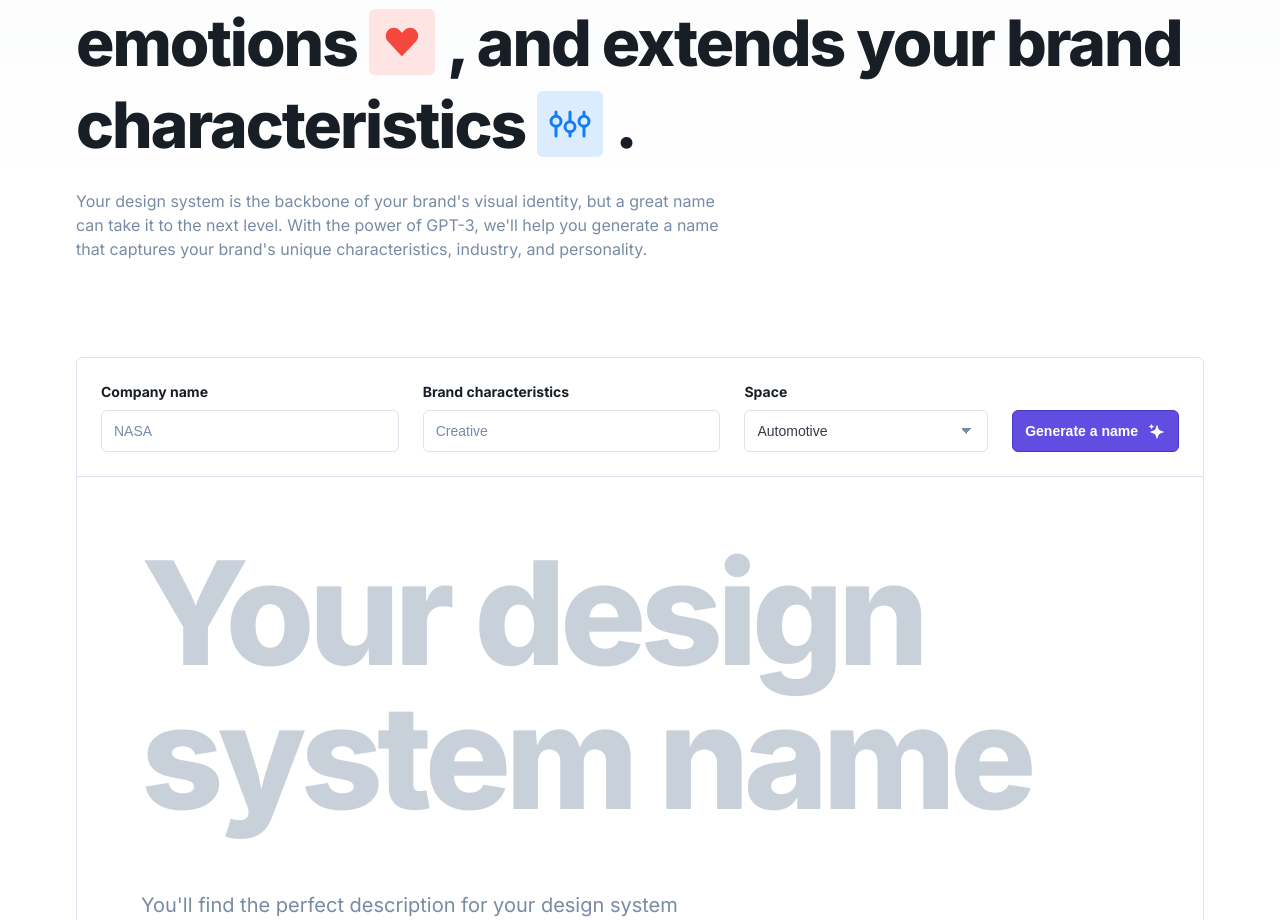
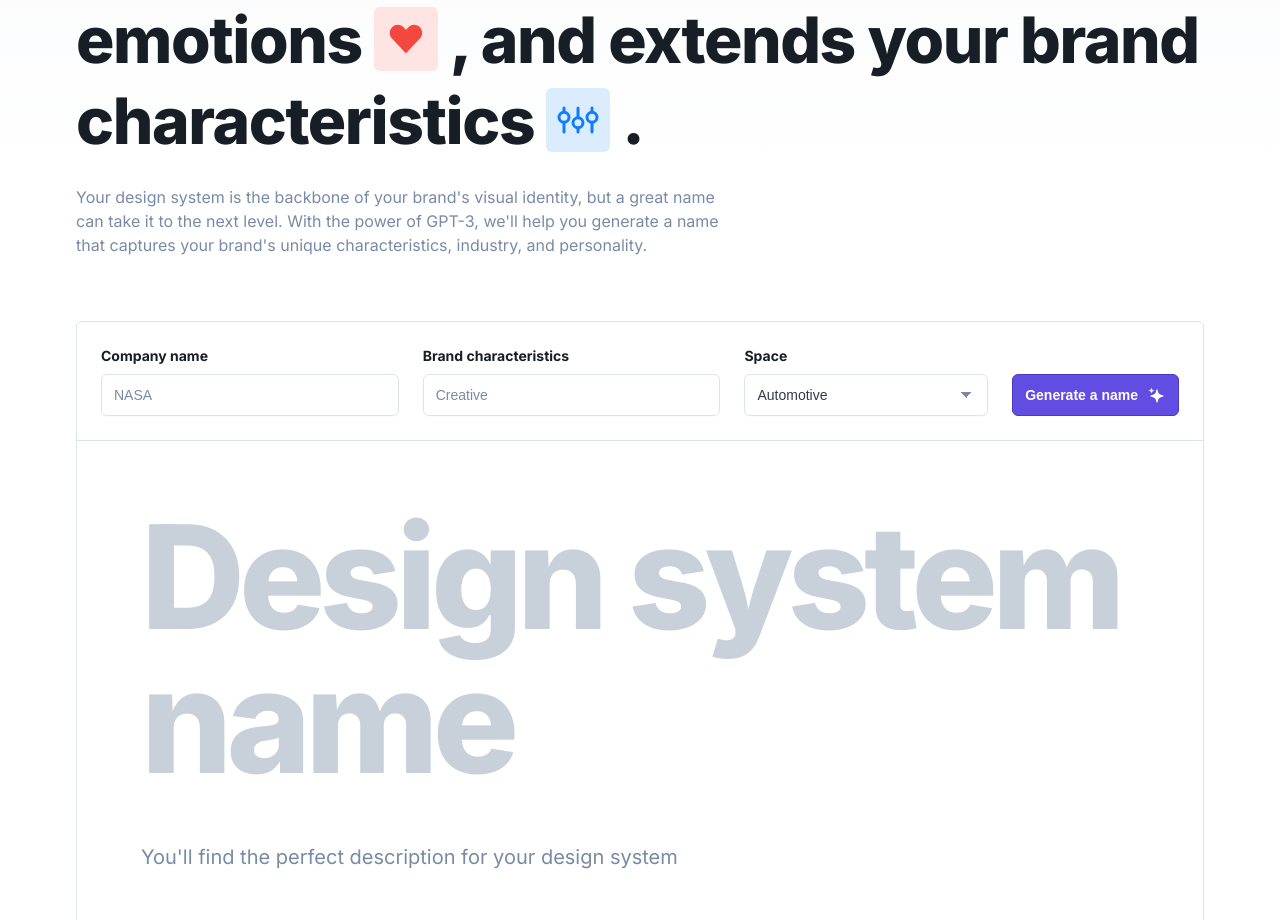
Before and after one commit to yannglt/not-boring-ds-names, a Next.js app: page / in a window 1280 px wide. Shown: the part 332-1252 px from the top of the page. Built offline with nearby package versions, Linux system fonts and the light colour scheme.

Commit message:
Fix responsive on main content on index

```diff
--- a/pages/index.tsx
+++ b/pages/index.tsx
@@ -153,7 +153,7 @@ export default function Home() {
             <div className={form.result}>
               {displayedName && !loading
                 ? <p className="display-1 text-high-emphasis text-result">{displayedName}<br />Design System</p>
-                : <p className="display-1 text-low-emphasis text-disabled">Your design system name</p>
+                : <p className="display-1 text-low-emphasis text-disabled">Design system name</p>
               }
 
               {displayedExplanation && !loading
--- a/styles/About.module.css
+++ b/styles/About.module.css
@@ -15,7 +15,7 @@
   width: 64px;
   height: 64px;
   border-radius: 6px;
-  border: 1px solid transparent;
+  border: 0px solid transparent;
   transform: translateY(8px);
   background-size: 100%;
   background-repeat: no-repeat;
--- a/styles/Form.module.css
+++ b/styles/Form.module.css
@@ -1,10 +1,22 @@
 .container {
   display: flex;
   flex-direction: column;
-  gap: 64px;
+  gap: 32px;
   border: 1px solid var(--borderLowEmphasis);
   border-radius: 6px;
   margin-bottom: 96px;
+}
+
+@media (min-width: 414px) {
+  .container {
+    gap: calc(32px + 32 * ((100vw - 414px) / (896 - 414)));
+  }
+}
+
+@media (min-width: 896px) {
+  .container {
+    gap: 64px;
+  }
 }
 
 .form {
@@ -20,22 +32,6 @@
     flex-direction: row;
     align-items: flex-end;
   }
-}
-
-.loading {
-  /* margin-top: 24px; */
-  width: 100%;
-  height: 48px;
-  border-radius: 4px;
-  border: 1px solid var(--borderLowEmphasis);
-  overflow: hidden;
-}
-
-.progress {
-  width: 100%;
-  height: 100%;
-  background-color: var(--iconDefault);
-  transform-origin: left;
 }
 
 .group {
@@ -91,6 +87,20 @@
 .result {
   display: flex;
   flex-direction: column;
-  gap: 48px;
-  padding: 0 64px 64px 64px;
+  gap: 24px;
+  padding: 0 24px 24px 24px;
 }
+
+@media (min-width: 414px) {
+  .result {
+    gap: calc(32px + 24 * ((100vw - 414px) / (896 - 414)));
+    padding: 0 calc(24px + 40 * ((100vw - 414px) / (896 - 414))) calc(24px + 40 * ((100vw - 414px) / (896 - 414))) calc(24px + 40 * ((100vw - 414px) / (896 - 414)));
+  }
+}
+
+@media (min-width: 896px) {
+  .result {
+    gap: 48px;
+    padding: 0 64px 64px 64px;
+  }
+}
--- a/styles/Hero.module.css
+++ b/styles/Hero.module.css
@@ -1,8 +1,14 @@
 .hero {
-  margin: 96px 0;
+  margin: 48px 0 32px;
   display: flex;
   flex-direction: column;
   gap: 24px;
+}
+
+@media (min-width: 896px) {
+  .hero {
+    margin: 96px 0 64px;
+  }
 }
 
 .hero p+p {
@@ -11,18 +17,45 @@
 
 .icon {
   display: inline-flex;
-  margin: 0 12px;
-  width: 64px;
-  height: 64px;
+  margin: 0 8px;
+  width: 36px;
+  height: 36px;
   border-radius: 6px;
-  border: 1px solid transparent;
+  border: 0px solid transparent;
   transform: translateY(8px);
 }
 
 .animation svg {
   position: absolute;
-  width: 64px !important;
-  height: 64px !important;
+  width: 36px;
+  height: 36px;
+}
+
+@media (min-width: 414px) {
+  .icon {
+    width: calc(36px + 28 * ((100vw - 414px) / (896 - 414)));
+    height: calc(36px + 28 * ((100vw - 414px) / (896 - 414)));
+  }
+
+  .animation svg {
+    width: calc(36px + 28 * ((100vw - 414px) / (896 - 414)));
+    height: calc(36px + 28 * ((100vw - 414px) / (896 - 414)));
+  }
+}
+
+@media (min-width: 896px) {
+  .icon {
+    width: 64px;
+    height: 64px;
+    margin: 0 12px;
+  }
+}
+
+@media (min-width: 896px) {
+  .animation svg {
+    width: 64px;
+    height: 64px;
+  }
 }
 
 .icon.designSystem {
--- a/styles/globals.css
+++ b/styles/globals.css
@@ -146,20 +146,56 @@ main.loading {
 }
 
 .display-1 {
-  font-size: 144px;
-  /* font-size: calc(96px + 16 * ((100vw - 768px) / (1024 - 768))); */
-  line-height: 144px;
-  min-height: 300px;
+  font-size: 32px;
+  line-height: 40px;
+  min-height: 80px;
   display: block;
   font-weight: 800;
-  letter-spacing: -6px;
+  letter-spacing: -1.4px;
+}
+
+@media (min-width: 414px) {
+  .display-1 {
+    font-size: calc(32px + 112 * ((100vw - 414px) / (896 - 414)));
+    line-height: calc(40px + 104 * ((100vw - 414px) / (896 - 414)));
+    min-height: calc(80px + 352 * ((100vw - 414px) / (896 - 414)));
+  }
+}
+
+@media (min-width: 896px) {
+  .display-1 {
+    font-size: 144px;
+    line-height: 144px;
+    letter-spacing: -6px;
+    min-height: calc(448px - 160 * ((100vw - 896px) / (1200 - 896)));
+  }
+}
+
+@media (min-width: 1200px) {
+  .display-1 {
+    min-height: 288px;
+  }
 }
 
 .heading-1 {
-  font-size: 64px;
+  font-size: 32px;
+  line-height: 40px;
   font-weight: 800;
-  line-height: 80px;
-  letter-spacing: -2px;
+  letter-spacing: -1.4px;
+}
+
+@media (min-width: 414px) {
+  .heading-1 {
+    font-size: calc(32px + 32 * ((100vw - 414px) / (896 - 414)));
+    line-height: calc(40px + 40 * ((100vw - 414px) / (896 - 414)));
+  }
+}
+
+@media (min-width: 896px) {
+  .heading-1 {
+    font-size: 64px;
+    line-height: 80px;
+  }
 }
 
 .body-emphasis {
```
